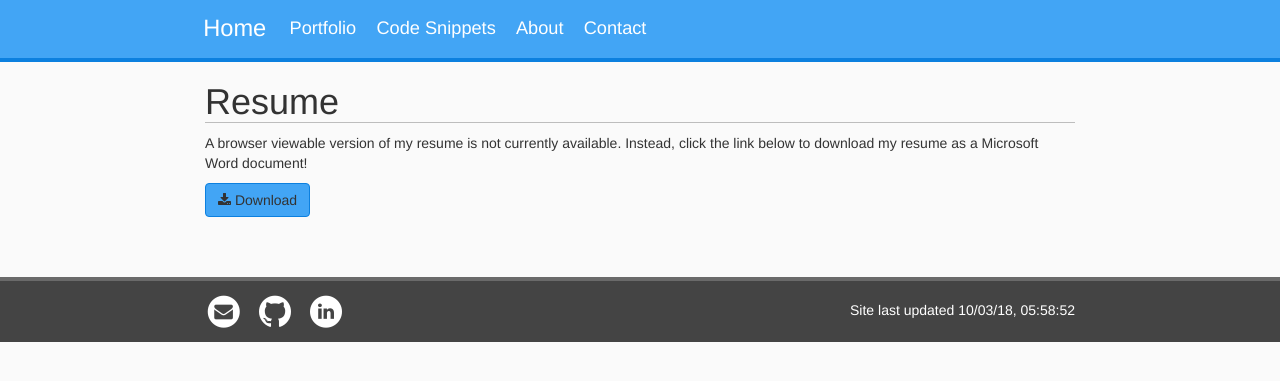
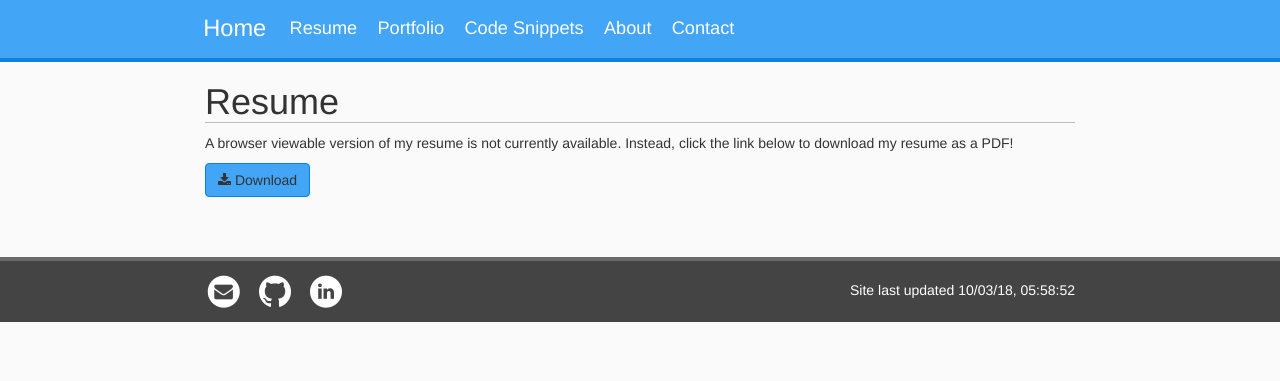
Before and after one commit to alexmcnurlin/alexmcnurlin.github.io, a Jekyll site: the page built from resume.md, in a window 1280 px wide. Shown: the top 381 px of the page. Built offline with Jekyll 4.4.1, drawn with Linux system fonts in a browser that asks for light colours; nearby versions of some CDN libraries.

Commit message:
Update resume to f18

```diff
--- a/_data/navbar_links.yml
+++ b/_data/navbar_links.yml
@@ -1,5 +1,5 @@
-# - name: "Resume"
-  # url: "/resume/"
+- name: "Resume"
+  url: "/resume/"
 - name: "Portfolio"
   url: "/portfolio/"
 - name: "Code Snippets"
--- a/resume.md
+++ b/resume.md
@@ -6,6 +6,6 @@ permalink: "/resume/"
 
 # Resume
 
-A browser viewable version of my resume is not currently available. Instead, click the link below to download my resume as a Microsoft Word document!
+A browser viewable version of my resume is not currently available. Instead, click the link below to download my resume as a PDF!
 
-<a href="/public/resume_s17.pdf" download class="btn btn-default"><i class="fa fa-download"></i>&nbsp;Download</a>
+<a href="/public/resume_cs_f18.pdf" download class="btn btn-default"><i class="fa fa-download"></i>&nbsp;Download</a>
```
Also changed, not shown: 1 other file.
